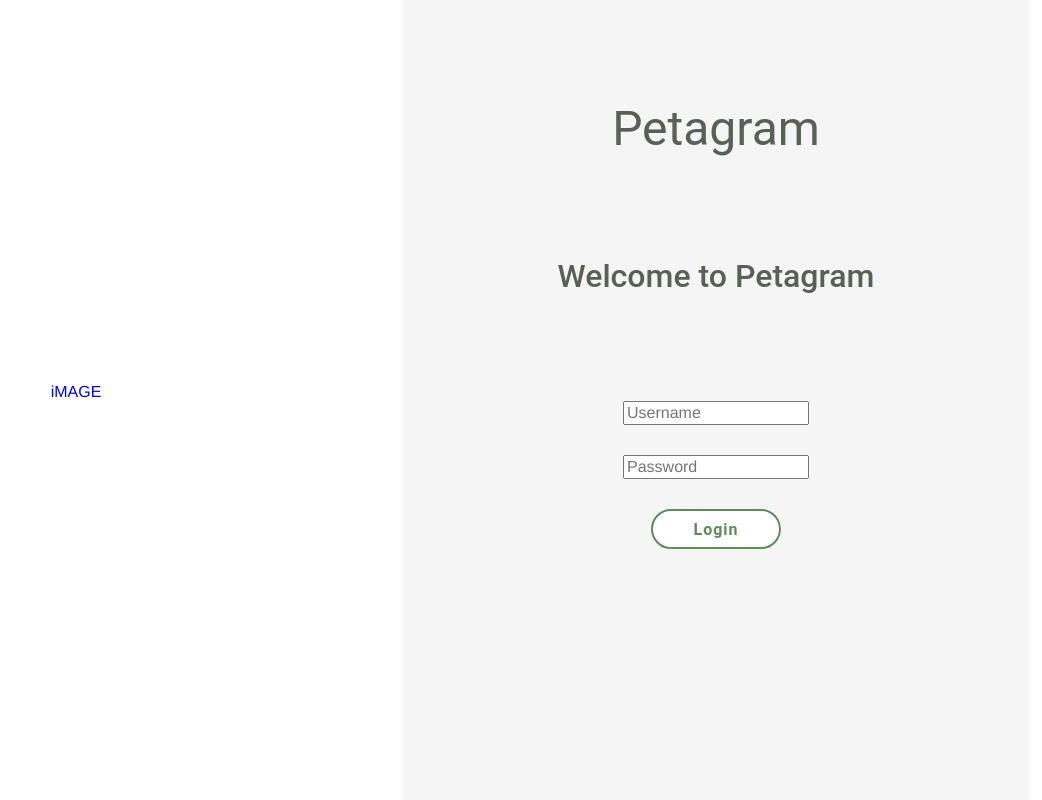
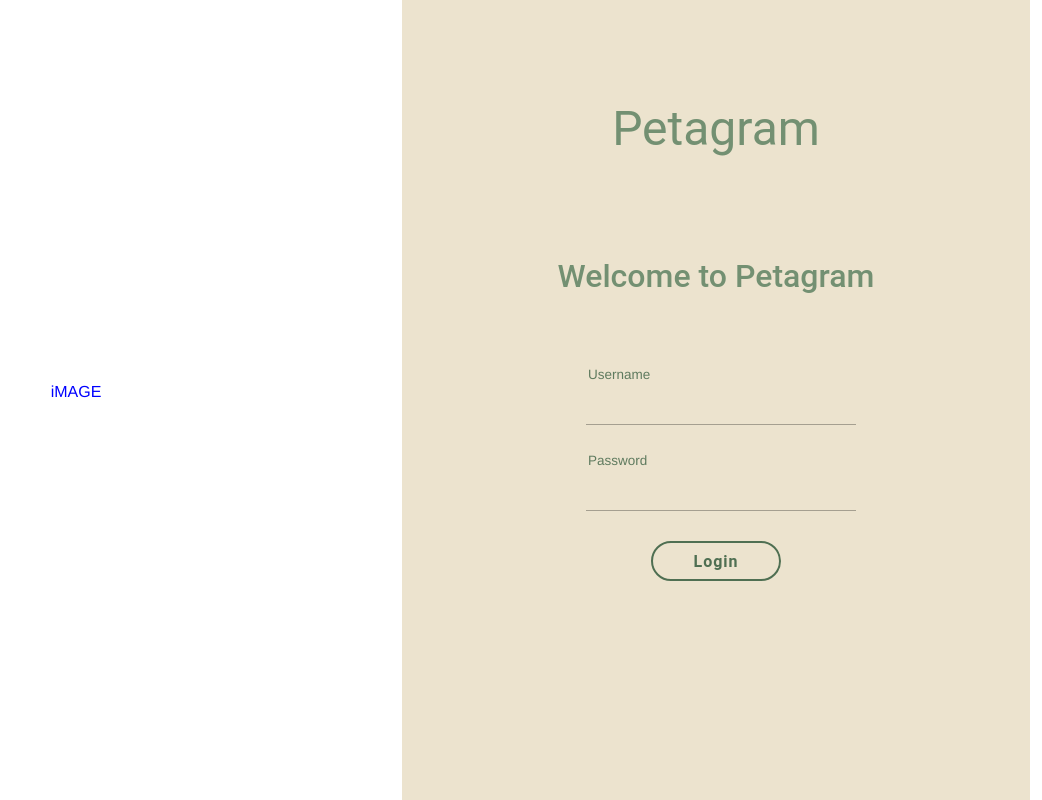
Before and after one commit to AnilArslann/Petagram, a React (Create React App) app in the folder client/: page /login in a window 1280 px wide. Shown: the whole page, without its empty margins (238-1280 px from the left). Built offline with nearby package versions, Linux system fonts and the light colour scheme.

Commit message:
ui improvements

```diff
--- a/client/src/Components/AuthButton/AuthButton.sass
+++ b/client/src/Components/AuthButton/AuthButton.sass
@@ -1,4 +1,4 @@
-$green:#5B8C5A
+$green:#4F6F52
 $gray:#bbbbbb
 $font: 'Roboto', sans-serif
 
@@ -8,7 +8,7 @@ button.authButton
     text-align: center
     width:130px
     border-radius: 40px
-    background-color: white
+    background-color: #ECE3CE
     border: 2px solid $green
     color: $green
     letter-spacing: 1px
--- /dev/null
+++ b/client/src/Components/InputBox/InputBox.jsx
@@ -0,0 +1,14 @@
+import './InputBox.sass';
+
+function AuthButton({ ...props }) {
+
+
+    return (
+       <label for='inp' className='inp'>
+        <input {...props} id='inp'></input>
+        <span className='labelInp'>{props.text}</span>
+       </label>
+    );
+}
+
+export default AuthButton;
--- /dev/null
+++ b/client/src/Components/InputBox/InputBox.sass
@@ -0,0 +1,56 @@
+$primary: #3A4D39
+$dark: #000
+
+
+
+
+
+.inp
+  position: relative
+  width: 100%
+  max-width: 280px
+  border-radius: 3px
+  overflow: hidden
+
+  .labelInp
+    position: absolute
+    top: 20px
+    left: 12px
+    font-size: 18px
+    color: #3A4D39
+    transform-origin: 0 0
+    transform: translate3d(0,0,0)
+    transition: all .2s ease
+    pointer-events: none
+
+
+  input
+    -webkit-appearance: none
+    appearance: none
+    width: 100%
+    border: 0
+    font-family: inherit
+    padding: 16px 12px 0 12px
+    height: 56px
+    font-size: 16px
+    font-weight: 400
+    background-color: #ECE3CE
+    box-shadow: inset 0 -1px 0 rgba($dark,.3)
+    transition: all .15s ease
+
+    &:hover
+      background: rgba($dark,.04)
+      box-shadow: inset 0 -1px 0 rgba($dark,.5)
+
+    &:not(:placeholder-shown)
+      + .labelInp
+        color: rgba(#4F6F52,.9)
+        transform: translate3d(0,-12px,0) scale(.75)
+
+    &:focus
+      background: rgba($dark,.05)
+      outline: none
+      box-shadow: inset 0 -2px 0 $primary
+      + .labelInp
+        color: $primary
+        transform: translate3d(0,-12px,0) scale(.75)
--- a/client/src/Login/Login.jsx
+++ b/client/src/Login/Login.jsx
@@ -4,6 +4,7 @@ import { useContext,useState,useRef, useEffect } from 'react';
 import { AuthContext } from '../Context/authContext';
 import AuthButton from '../Components/AuthButton/AuthButton';
 import { useNavigate } from 'react-router-dom';
+import InputBox from '../Components/InputBox/InputBox';
 
 
 function Login() {
@@ -32,8 +33,8 @@ function Login() {
         <div className="logo">Petagram</div>
         <h1>Welcome to Petagram</h1>
         <form onSubmit={loginUser}>
-          <input type="text" placeholder="Username" onChange={(e)=>{updateLoginInfo({ ...loginInfo, username: e.target.value })}}  value={loginInfo?.username}/>
-          <input type="password" placeholder="Password"  onChange={(e)=>{updateLoginInfo({ ...loginInfo, password: e.target.value })}} value={loginInfo?.password}/>
+          <InputBox type='text' text='Username' onChange={(e)=>{updateLoginInfo({ ...loginInfo, username: e.target.value })}}  value={loginInfo?.username}></InputBox>
+          <InputBox type='password' text='Password' onChange={(e)=>{updateLoginInfo({ ...loginInfo, password: e.target.value })}} value={loginInfo?.password}></InputBox>
           <AuthButton  type="submit" isLoading={isLoginLoading} text='Login'/>
         </form>
       </div>
--- a/client/src/Login/Login.sass
+++ b/client/src/Login/Login.sass
@@ -34,14 +34,14 @@ div.login-part
     width: 100%
     height: 100%
     padding-top:5rem
-    background-color: #f5f5f5
+    background-color: #ECE3CE
 
 
     .logo
         @extend %forming
         font-family: $font
         font-size: 3em
-        color: $primary
+        color: #739072
         text-align: center
         margin-top: 20px
         margin-bottom: 20px
@@ -49,6 +49,6 @@ div.login-part
         @extend %forming
         font-family: $font
         font-size: 2em
-        color: $primary
+        color: #739072
         text-align: center
         margin-top: 5rem
```
